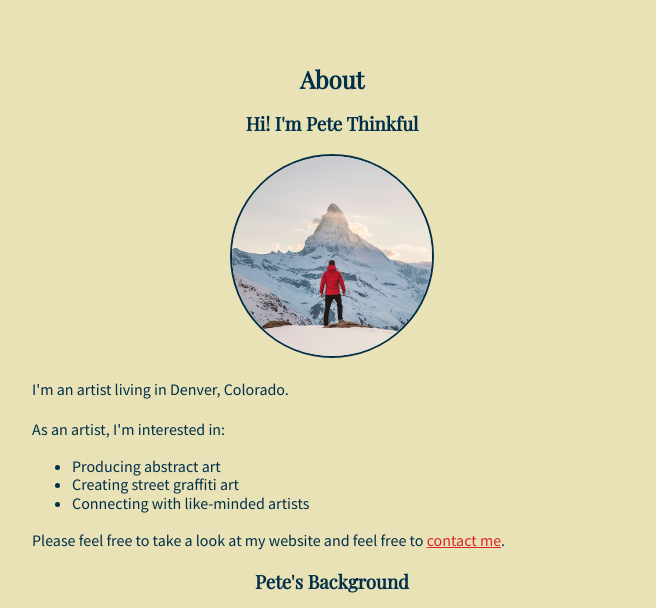
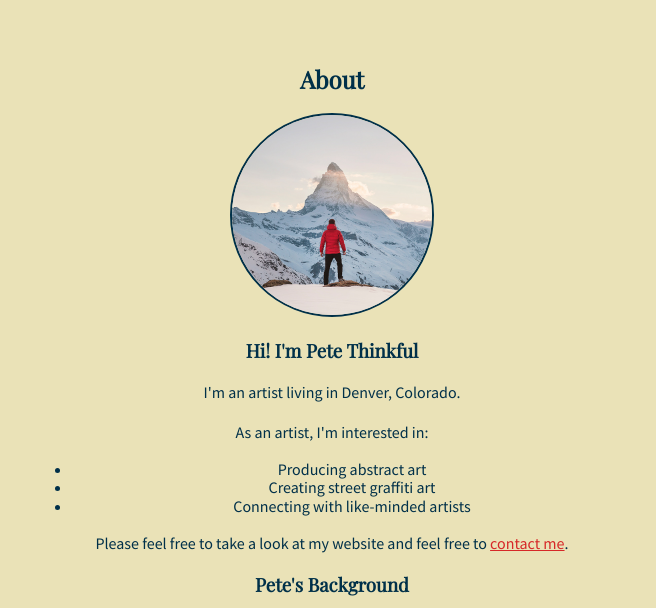
Before and after one commit to Jeremyb81/new-thinkful, a plain HTML site: page index.html in a window 1280 px wide. Shown: the part 142-750 px from the top of the page, without its empty margins (308-964 px from the left). Drawn offline with nearby package versions, Linux system fonts and the light colour scheme.

Commit message:
Update index.html

```diff
--- a/index.html
+++ b/index.html
@@ -27,15 +27,17 @@
         <!-- About section -->
         <article id="about">
           <h2>About</h2>
-          <section>
-            <h3>Hi! I'm Pete Thinkful</h3>
-            <div>
+          <section class="intro-section">
+  <div class="intro-container">
+    <div class="image-wrapper">
       <img
         class="image-circle"
         src="images/pete-thinkful.png"
         alt="Pete Thinkful"
       />
     </div>
+    <div class="text-wrapper">
+      <h3>Hi! I'm Pete Thinkful</h3>
       <p>I'm an artist living in Denver, Colorado.</p>
       <p>As an artist, I'm interested in:</p>
       <ul>
@@ -47,9 +49,9 @@
         Please feel free to take a look at my website and feel free to
         <a href="#contact">contact me</a>.
       </p>
+    </div>
+  </div>
 </section>
-
-          <section>
             <h3>Pete's Background</h3>
             <p>
               After graduating college, I became an art teacher and worked with
```
Lines whose indentation alone changed are shown as unchanged.
